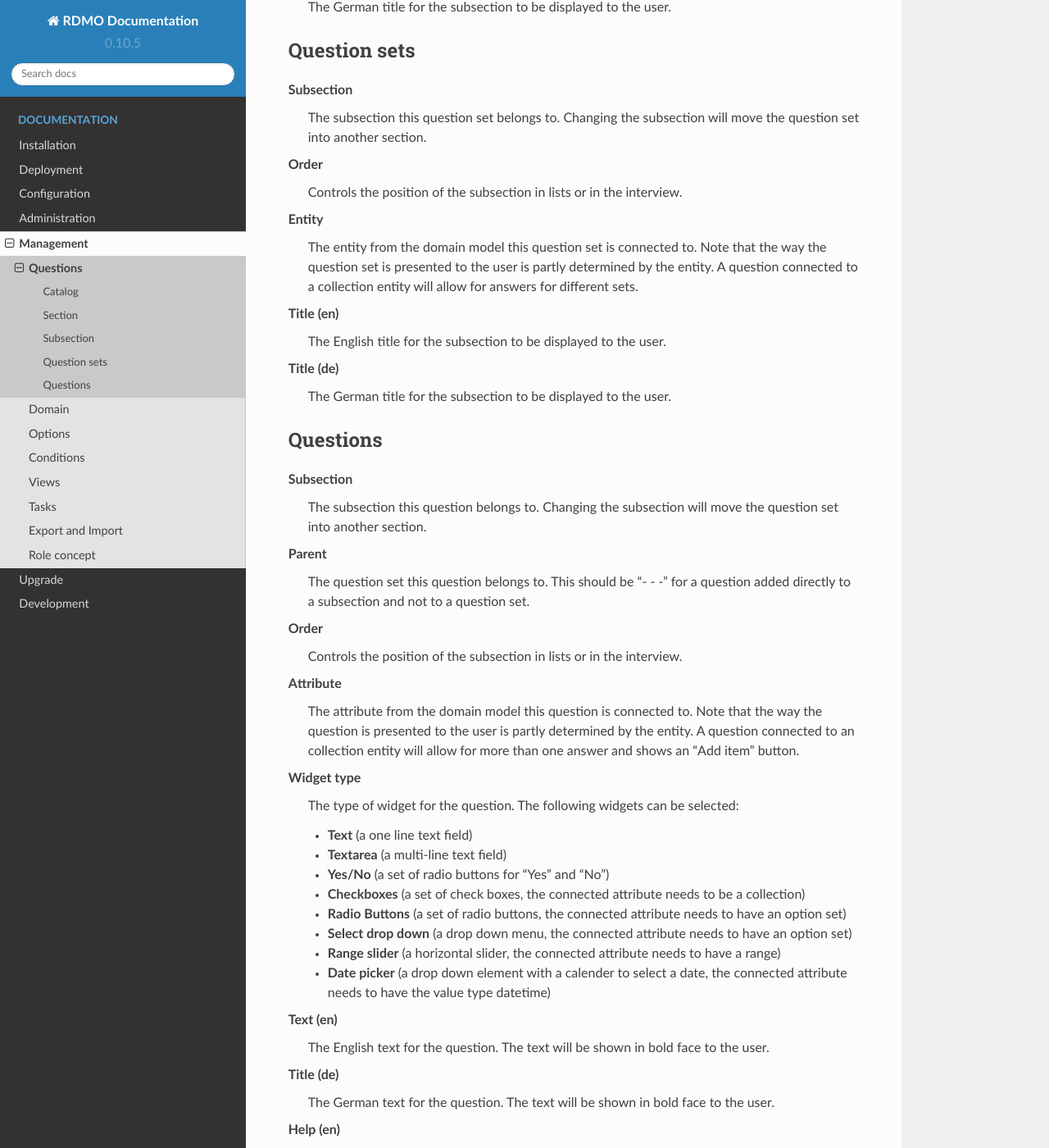
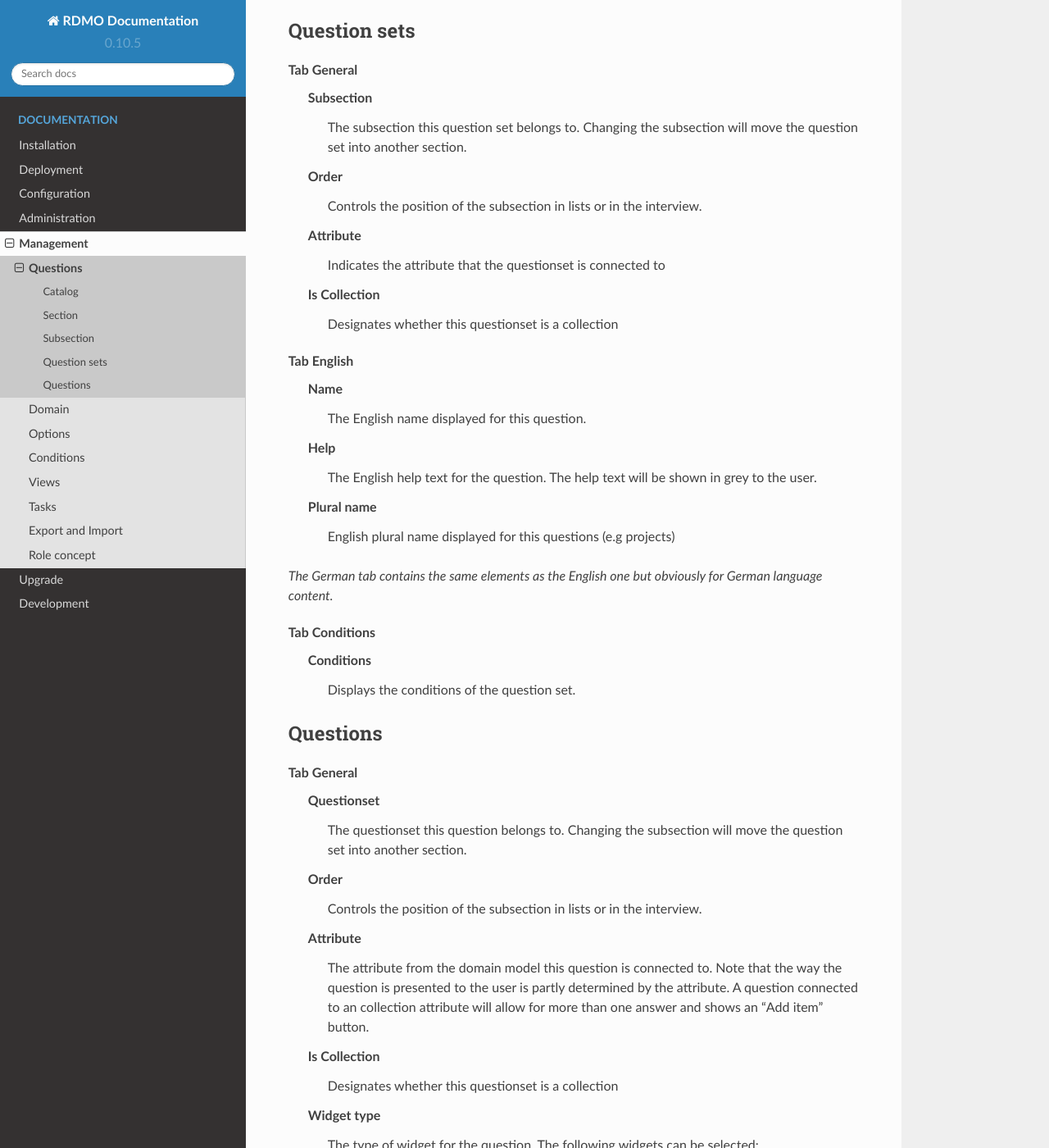
Before and after one commit to rdmorganiser/rdmo-docs, a Sphinx documentation site: the page built from docs/management/questions.rst, in a window 1280 px wide and 1400 px high, scrolled down 2907 px. Shown: the whole window at 82% size. Built offline with Sphinx 7.4.7 and the Read the Docs theme 2.0.0, drawn with Linux system fonts in a browser that asks for light colours; some of the changed text lies outside the part shown.

Commit message:
Update management/questions

```diff
--- a/docs/management/questions.rst
+++ b/docs/management/questions.rst
@@ -10,7 +10,7 @@
 
    Screenshot of the questions management interface.
 
-On the left-hand side is the main display of sections, subsections, and questions for the current catalog. For sections and subsections the title and the key is shown. For questions and question set the key and the key of the attribute or entity they are connected with is shown. The order of the different elements is the same as in the structured interview shown to the user. On the right side of each elements panel, icons indicate ways to interact the element. The following options are available:
+On the left-hand side is the main display of sections, subsections, and questions for the current catalog. For sections and subsections the title and the key is shown. For questions and question set the key and the key of the attribute they are connected to is shown. The order of the different elements is the same as in the structured interview shown to the user. On the right side of each elements panel, icons indicate ways to interact the element. The following options are available:
 
 * **Add** (|add|) a new subsection to a section, a new question or question set to a subsection or a new question to a questionset.
 * **Update** (|update|) an element to change its properties.
@@ -87,57 +87,99 @@
 Question sets
 """""""""""""
 
-Subsection
-  The subsection this question set belongs to. Changing the subsection will move the question set into another section.
+Tab General
+  Subsection
+    The subsection this question set belongs to. Changing the subsection will move the question set into another section.
 
-Order
-  Controls the position of the subsection in lists or in the interview.
+  Order
+    Controls the position of the subsection in lists or in the interview.
 
-Entity
-  The entity from the domain model this question set is connected to. Note that the way the question set is presented to the user is partly determined by the entity. A question connected to a collection entity will allow for answers for different sets.
+  Attribute
+    Indicates the attribute that the questionset is connected to
 
-Title (en)
-  The English title for the subsection to be displayed to the user.
+  Is Collection
+    Designates whether this questionset is a collection
 
-Title (de)
-  The German title for the subsection to be displayed to the user.
+Tab English
+  Name
+    The English name displayed for this question.
+
+  Help
+    The English help text for the question. The help text will be shown in grey to the user.
+
+  Plural name
+    English plural name displayed for this questions (e.g projects)
+
+*The German tab contains the same elements as the English one but obviously for German language content.*
+
+Tab Conditions
+  Conditions
+    Displays the conditions of the question set.
 
 
 Questions
 """""""""
 
-Subsection
-  The subsection this question belongs to. Changing the subsection will move the question set into another section.
+Tab General
+  Questionset
+    The questionset this question belongs to. Changing the subsection will move the question set into another section.
 
-Parent
-  The question set this question belongs to. This should be "- - -" for a question added directly to a subsection and not to a question set.
+  Order
+    Controls the position of the subsection in lists or in the interview.
 
-Order
-  Controls the position of the subsection in lists or in the interview.
+  Attribute
+    The attribute from the domain model this question is connected to. Note that the way the question is presented to the user is partly determined by the attribute. A question connected to an collection attribute will allow for more than one answer and shows an "Add item" button.
 
-Attribute
-  The attribute from the domain model this question is connected to. Note that the way the question is presented to the user is partly determined by the entity. A question connected to an collection entity will allow for more than one answer and shows an "Add item" button.
+  Is Collection
+    Designates whether this questionset is a collection
 
-Widget type
-  The type of widget for the question. The following widgets can be selected:
+  Widget type
+    The type of widget for the question. The following widgets can be selected:
 
-  * **Text** (a one line text field)
-  * **Textarea** (a multi-line text field)
-  * **Yes/No** (a set of radio buttons for "Yes" and "No")
-  * **Checkboxes** (a set of check boxes, the connected attribute needs to be a collection)
-  * **Radio Buttons** (a set of radio buttons, the connected attribute needs to have an option set)
-  * **Select drop down** (a drop down menu, the connected attribute needs to have an option set)
-  * **Range slider** (a horizontal slider, the connected attribute needs to have a range)
-  * **Date picker** (a drop down element with a calender to select a date, the connected attribute needs to have the value type datetime)
+    * **Text** (a one line text field)
+    * **Textarea** (a multi-line text field)
+    * **Yes/No** (a set of radio buttons for "Yes" and "No")
+    * **Checkboxes** (a set of check boxes, the connected attribute needs to be a collection)
+    * **Radio Buttons** (a set of radio buttons, the connected attribute needs to have an option set)
+    * **Select drop down** (a drop down menu, the connected attribute needs to have an option set)
+    * **Range slider** (a horizontal slider, the connected attribute needs to have a range)
+    * **Date picker** (a drop down element with a calender to select a date, the connected attribute needs to have the value type datetime)
 
-Text (en)
-  The English text for the question. The text will be shown in bold face to the user.
+  Value Type
+    Type of value for this attribute. The following types can be selected:
+    Text, URL, Integer, Float, Boolean, Datetime, Options
 
-Title (de)
-  The German text for the question. The text will be shown in bold face to the user.
+  Unit
+    Unit for this attribute. The unit will be displayed in the different output features.
 
-Help (en)
-  The English help text for the question. The help text will be shown in grey to the user.
+Tab English
+  Text
+    The English text for the question. The text will be shown in bold face to the user.
 
-Help (de)
-  The German help text for the question. The help text will be shown in grey to the user.
+  Name
+    The English name displayed for this question.
+
+  Help
+    The English help text for the question. The help text will be shown in grey to the user.
+
+  Plural name
+    English plural name displayed for this questions (e.g projects)
+
+*The German tab contains the same elements as the English one but obviously for German language content.*
+
+Tab Option sets and conditions
+  Option sets
+    Displays the option sets of the question set.
+
+  Conditions
+    Displays the conditions of the question set.
+
+Tab Range
+  Maximum
+    Maximum value for the answer of this question
+
+  Minimum
+    Minimum value for the answer of this question
+
+  Step
+    Step in which the value of the answer can be incremented or decremented
```
